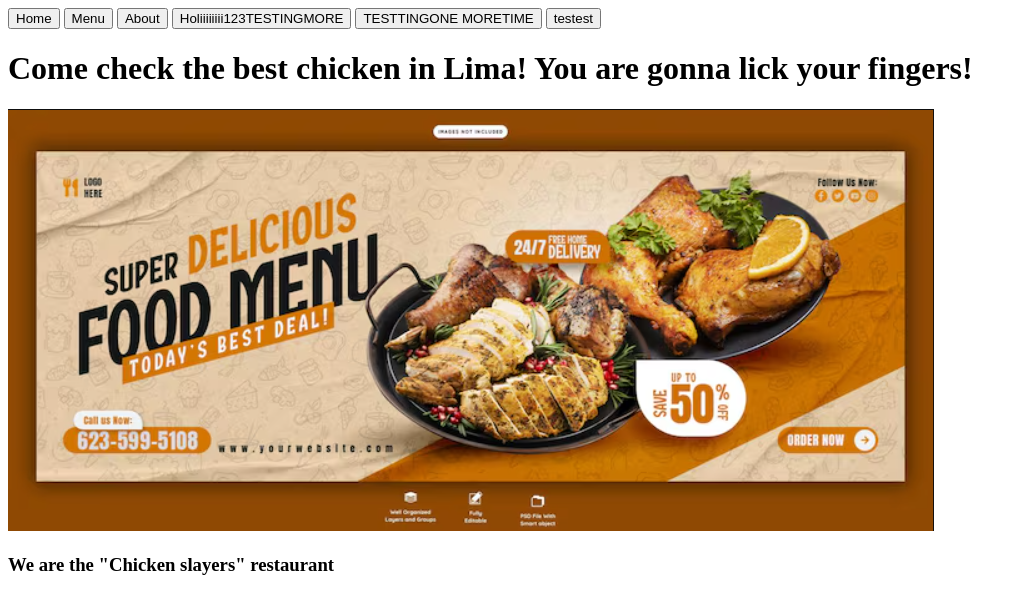
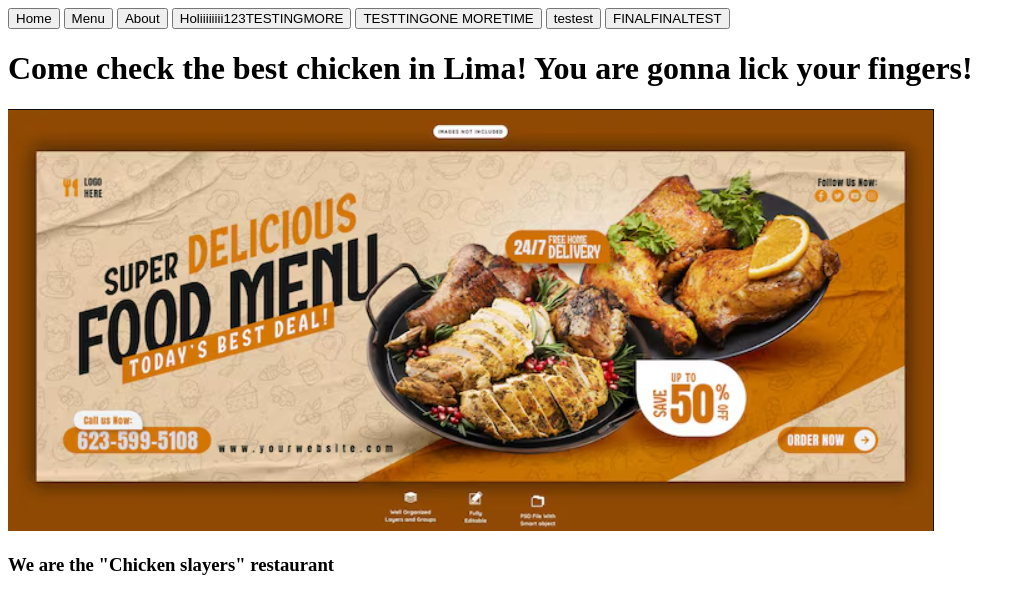
Before and after one commit to PewAvocado/Project-7, a plain HTML site: page index.html in a window 1280 px wide. Shown: the whole page, without its empty margins (0-1025 px from the left). Drawn offline with Linux system fonts and the light colour scheme.

Commit message:
Final deploy

```diff
--- a/index.html
+++ b/index.html
@@ -14,6 +14,7 @@
             <button>Holiiiiiiii123TESTINGMORE</button>
             <button>TESTTINGONE MORETIME</button>
             <button>testest</button>
+            <button>FINALFINALTEST</button>
         </nav>
     </header>
     <div id="content"></div>
```
